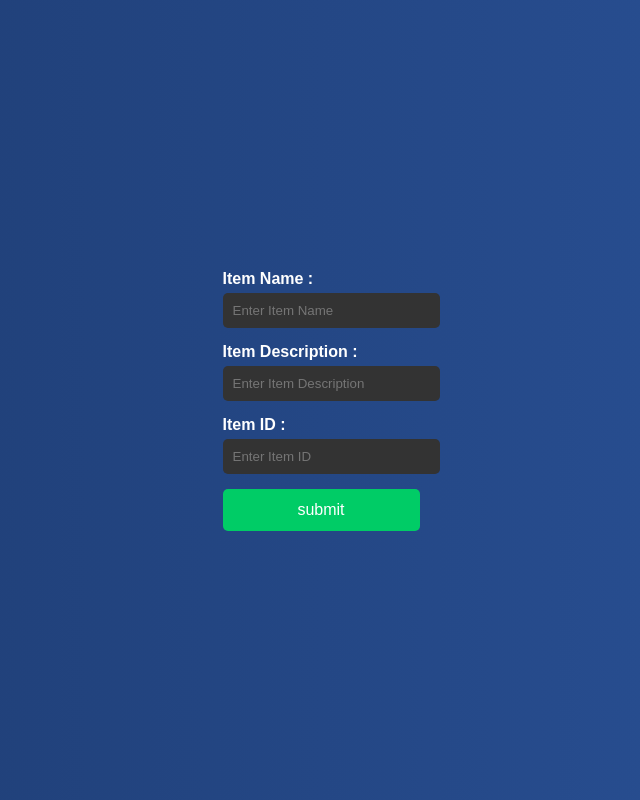
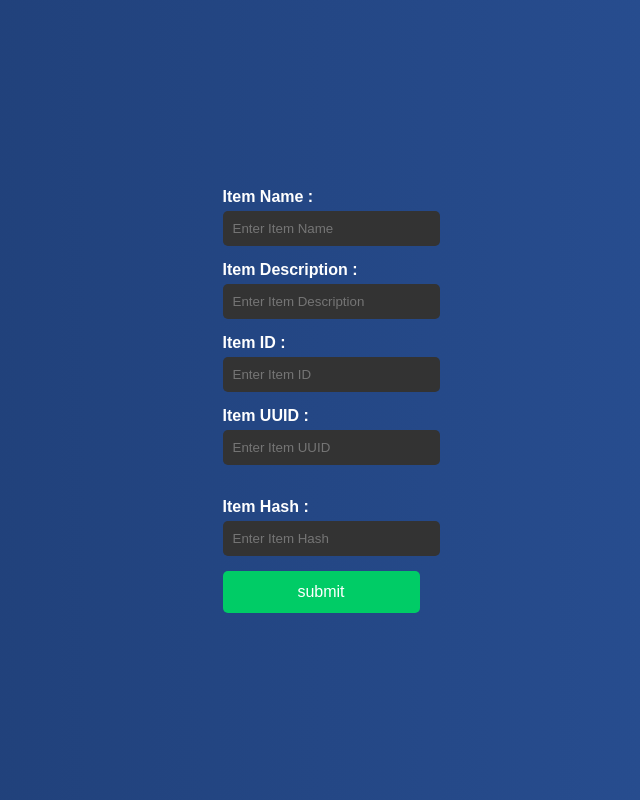
Before and after one commit to umangpatel9997/Devops, a Flask app: page /to-do in a window 1280 px wide. Shown: the whole page, without its empty margins (319-959 px from the left). Run offline with Flask 3, Linux system fonts and the light colour scheme.

```diff
--- a/frontend/templates/todo.html
+++ b/frontend/templates/todo.html
@@ -16,6 +16,13 @@
             <br>
             <label for="itemID">Item ID : </label>
             <input type="text" name="itemID" id="itemID" placeholder="Enter Item ID"/>
+            <br>
+             <label for="itemUUID">Item UUID : </label>
+            <input type="text" name="itemUUID" id="itemUUID" placeholder="Enter Item UUID"/>
+            <br>
+            <br>
+             <label for="itemHash">Item Hash : </label>
+            <input type="text" name="itemHash" id="itemHash" placeholder="Enter Item Hash"/>
             <br>
             <input type="submit" value="submit"/>
         </form>
```
Also changed, not shown: backend/app.py (+11 -0 lines).
